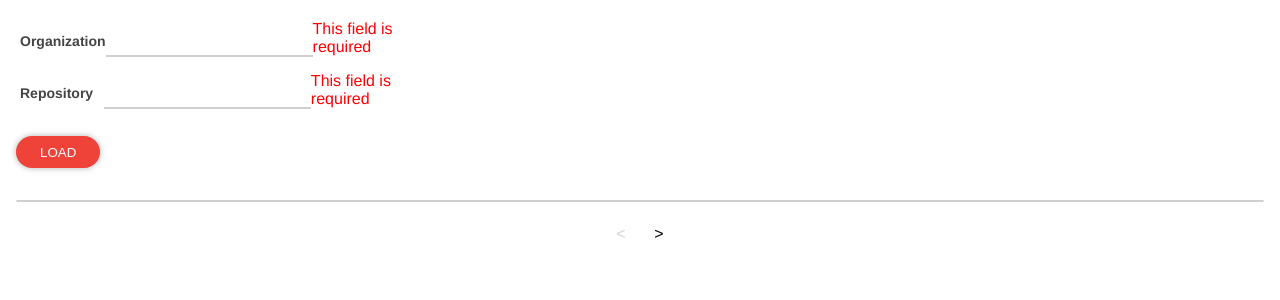
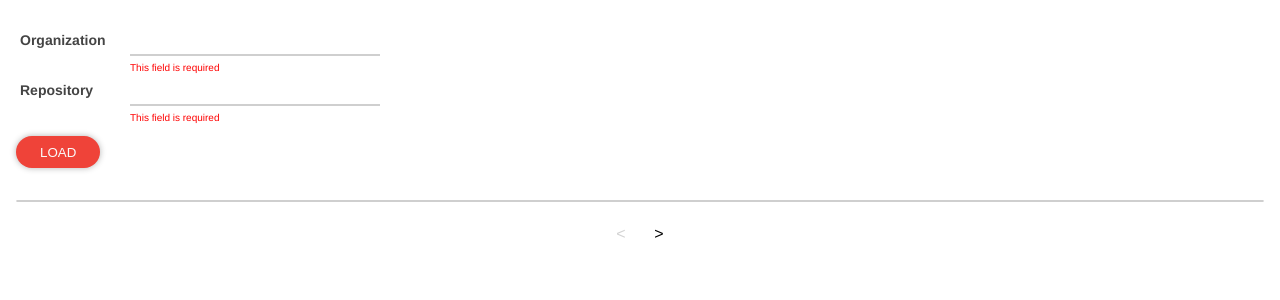
Before and after one commit to tomasznguyen/github-issue-explorer, a React (Create React App) app: page / in a window 1280 px wide. Both pictures are taken after a click on the button "LOAD". Shown: the top 300 px of the page. Built offline with nearby package versions, Linux system fonts and the light colour scheme.

Commit message:
Improve styling

```diff
--- a/src/components/InputField.tsx
+++ b/src/components/InputField.tsx
@@ -19,13 +19,17 @@ const InputField: React.FC<InputFieldProps> = ({
   return (
     <Container>
       <Label htmlFor={id}>{label}</Label>
+      <div>
         <Input
           id={id}
           onChange={(e) => onChange(e.currentTarget.value)}
           type="text"
           value={value}
         />
-      {errorMessage && <ErrorMessage role="alert">{errorMessage}</ErrorMessage>}
+        {errorMessage && (
+          <ErrorMessage role="alert">{errorMessage}</ErrorMessage>
+        )}
+      </div>
     </Container>
   );
 };
@@ -40,7 +44,8 @@ const Container = styled.div`
 
 const ErrorMessage = styled.span`
   color: red;
-  margin-bottom: 8px;
+  font-size: 10px;
+  position: absolute;
 `;
 
 const Input = styled.input`
@@ -51,13 +56,19 @@ const Input = styled.input`
   color: #495057;
   font-size: 16px;
   height: 28px;
-  margin: 6px 0;
+  margin: 6px 0 6px;
   outline: none;
   padding: 0;
   transition: border-bottom-color 300ms ease;
 
   &:focus {
     border-bottom-color: #ef4339;
+  }
+
+  div & {
+    display: flex;
+    flex-direction: column;
+    width: 250px;
   }
 `;
 
--- a/src/components/IssueForm.tsx
+++ b/src/components/IssueForm.tsx
@@ -59,7 +59,7 @@ const Button = styled.button`
   box-shadow: 0 0 1em rgba(0, 0, 0, 0.3);
   color: #fafafa;
   height: 32px;
-  margin: 16px 0;
+  margin: 20px 0 16px;
   padding: 8px 24px;
   text-transform: uppercase;
   transition: box-shadow 300ms ease;
```
Lines whose indentation alone changed are shown as unchanged.
